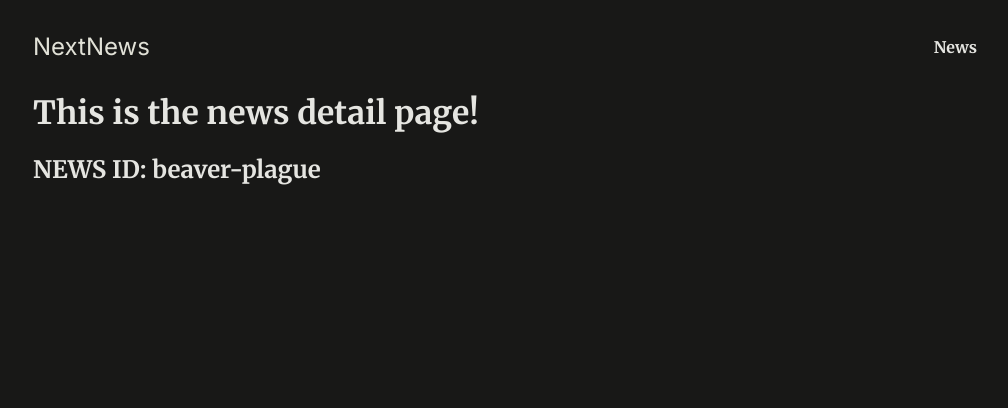
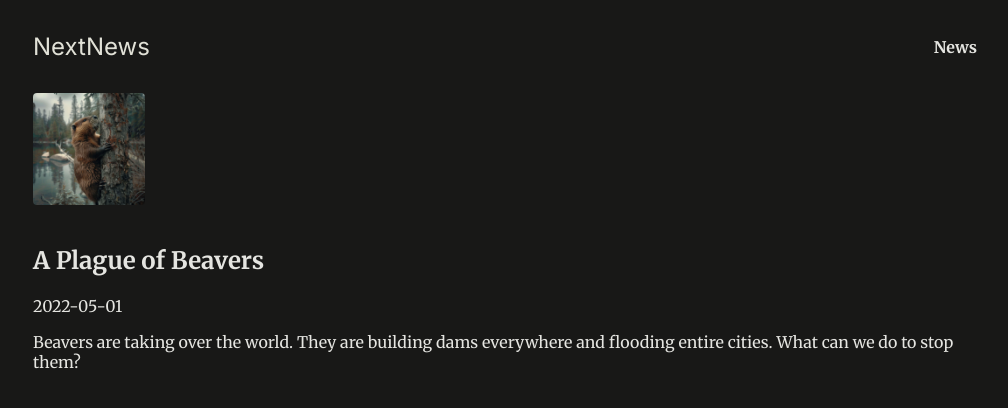
Before and after one commit to FrankieOne99/Lavori, a Next.js app in the folder news-project/: page /news/beaver-plague in a window 1280 px wide. Shown: the top 408 px of the page, without its empty margins (127-1135 px from the left). Built offline with nearby package versions, Linux system fonts and the light colour scheme.

Commit message:
add style and Dummy data to news project

```diff
--- a/news-project/app/news/[id]/page.js
+++ /dev/null
@@ -1,14 +0,0 @@
-
-const NewsDetail = ({params}) => {
-const newsId= params.id
-
-    return (
-        <div>
-        <h1>This is the news detail page! </h1>
-        <h2>NEWS ID: {newsId}</h2>
-
-        </div>
-    )
-}
-
-export default NewsDetail;
--- /dev/null
+++ b/news-project/app/news/[slug]/page.js
@@ -0,0 +1,20 @@
+
+import { DUMMY_NEWS } from "@/dummy-news";
+const NewsDetail = ({params}) => {
+const newsSlug= params.slug
+ const newsItem = DUMMY_NEWS.find(newsItem=>newsItem.slug===newsSlug)
+    return (
+        <article className="news-article">
+            <header>
+                <img src={`/images/news/${newsItem.image}`} alt={newsItem.title}/>
+            <h1>{newsItem.title}</h1>
+            <time dateTime={newsItem.date}>{newsItem.date}</time>
+            </header>
+
+        <p>{newsItem.content}</p>
+
+        </article>
+    )
+}
+
+export default NewsDetail;
```
